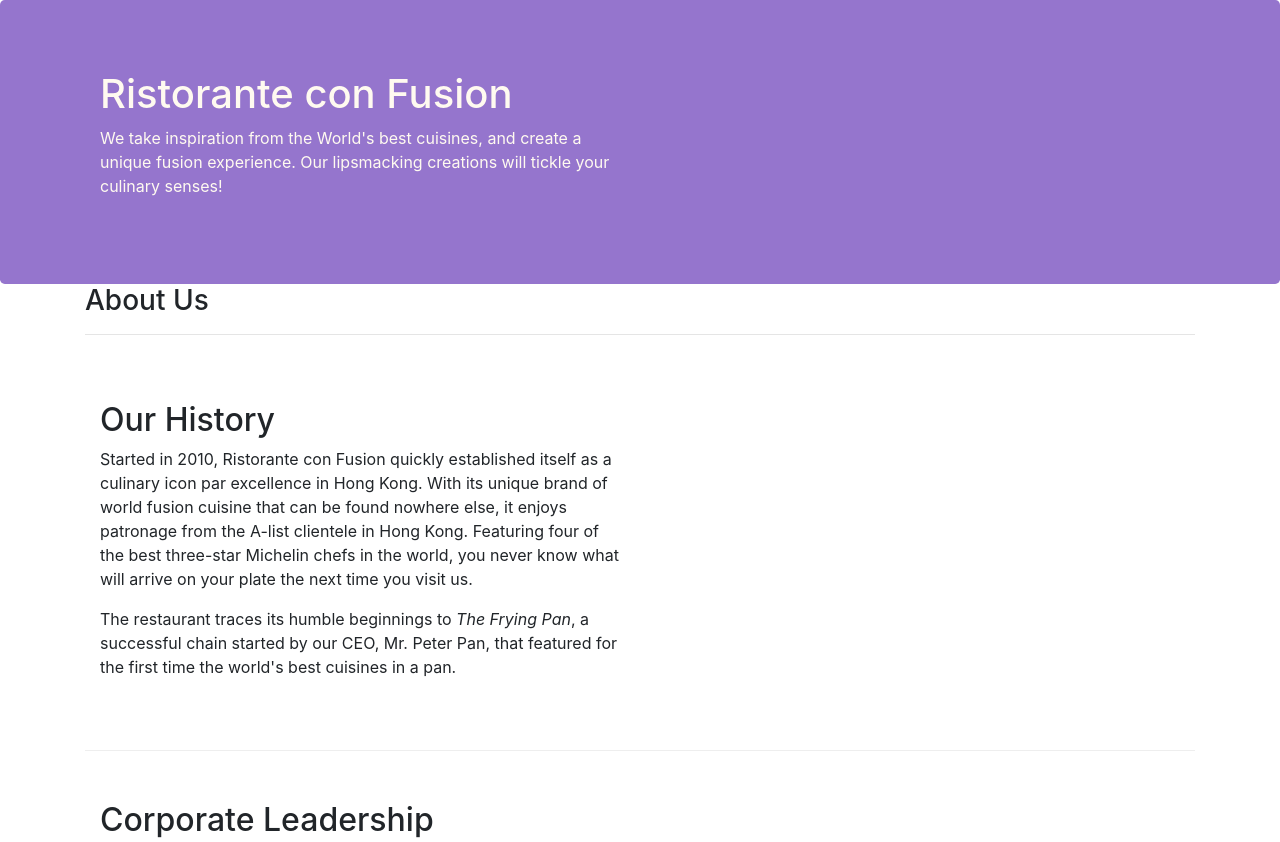
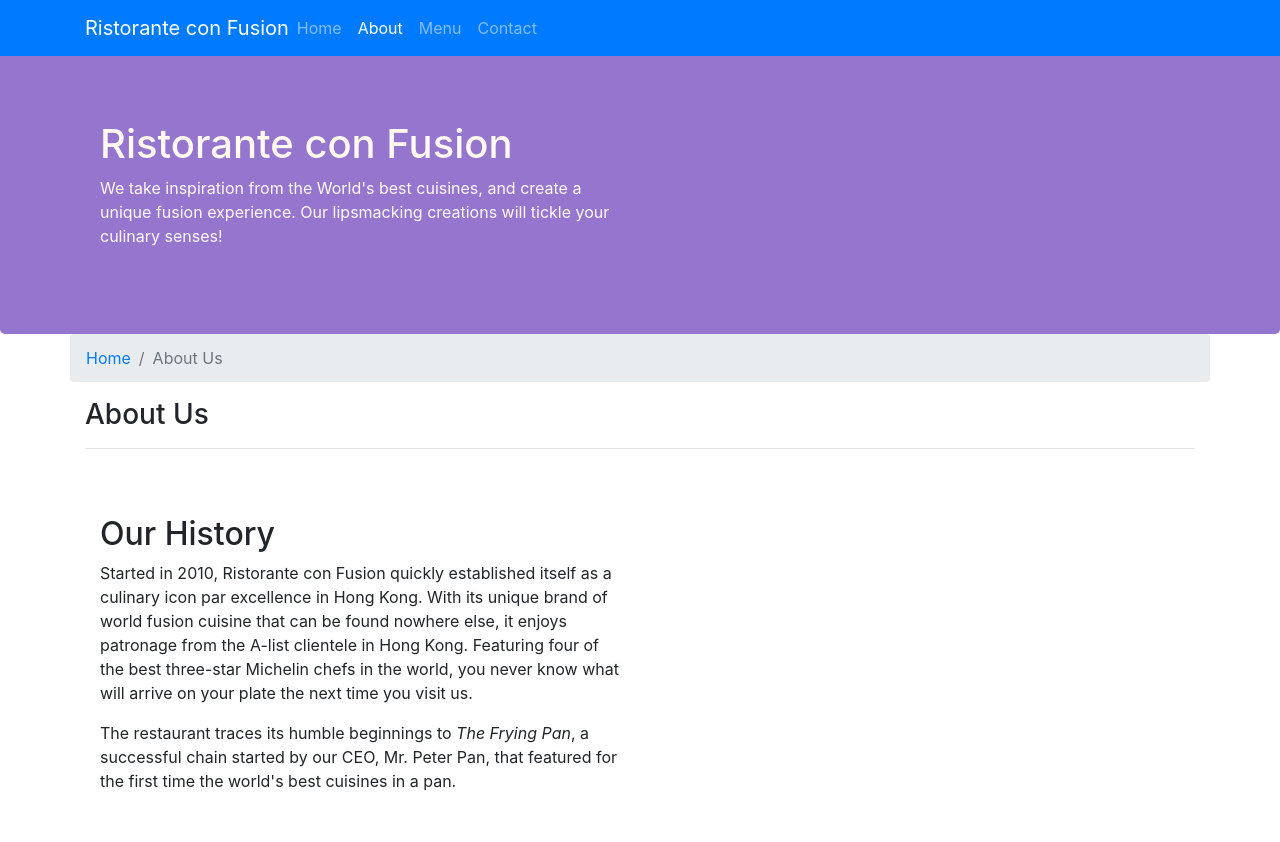
Before and after one commit to jlaidev/Front-End-Web-UI-Frameworks-and-Tools-Bootstrap-4, a website: page conFusion/aboutus.html in a window 1280 px wide. Shown: the top 842 px of the page. Drawn offline with nearby package versions, Linux system fonts and the light colour scheme.

Commit message:
navbar & breadcrumbs added

```diff
--- a/conFusion/aboutus.html
+++ b/conFusion/aboutus.html
@@ -17,6 +17,31 @@
 
 <body>
 
+   <nav class="navbar navbar-dark navbar-expand-sm bg-primary fixed-top">
+        <div class="container">
+            <button class="navbar-toggler" type="button" data-toggle="collapse" data-target="#Navbar">
+                <span class="navbar-toggler-icon"></span>
+            </button>
+            <a class="navbar-brand mr-auto" href="./index.html">Ristorante con Fusion</a>
+            <div class="collapse navbar-collapse" id="Navbar">
+                <ul class="navbar-nav mr-auto">
+                    <li class="nav-item">
+                        <a class="nav-link" href="./index.html">Home</a>
+                    </li>
+                    <li class="nav-item active">
+                        <a class="nav-link" href="#">About</a>
+                    </li>
+                    <li class="nav-item">
+                        <a class="nav-link" href="#">Menu</a>
+                    </li>
+                    <li class="nav-item">
+                        <a class="nav-link" href="#">Contact</a>
+                    </li>
+                </ul>
+            </div>
+        </div>
+    </nav>
+
     <header class="jumbotron">
         <div class="container">
             <div class="row row-header">
@@ -32,6 +57,12 @@
 
     <div class="container">
         <div class="row">
+            <ol class="col-12 breadcrumb">
+                <li class="breadcrumb-item">
+                    <a href="./index.html">Home</a>
+                </li>
+                <li class="breadcrumb-item active">About Us</li>
+            </ol>
             <div class="col-12">
                <h3>About Us</h3>
                <hr>
@@ -71,7 +102,7 @@
                 <div class="col-4 offset-1 col-sm-2">
                     <h5>Links</h5>
                     <ul class="list-unstyled">
-                        <li><a href="#">Home</a></li>
+                        <li><a href="./index.html">Home</a></li>
                         <li><a href="#">About</a></li>
                         <li><a href="#">Menu</a></li>
                         <li><a href="#">Contact</a></li>
--- a/conFusion/css/styles.css
+++ b/conFusion/css/styles.css
@@ -23,8 +23,17 @@
 	color: floralwhite;
 }
 
-.address {
+address {
 	font-size: 80%;
 	margin: 0px;
 	color: #0f0f0f;
 }
+
+body {
+	padding: 50px 0px 0px 0px;
+	z-index: 0;
+}
+
+.navbar-dark {
+	background-color: #512DA8;
+}
```
Also changed, not shown: conFusion/index.html (+25 -1 lines).
